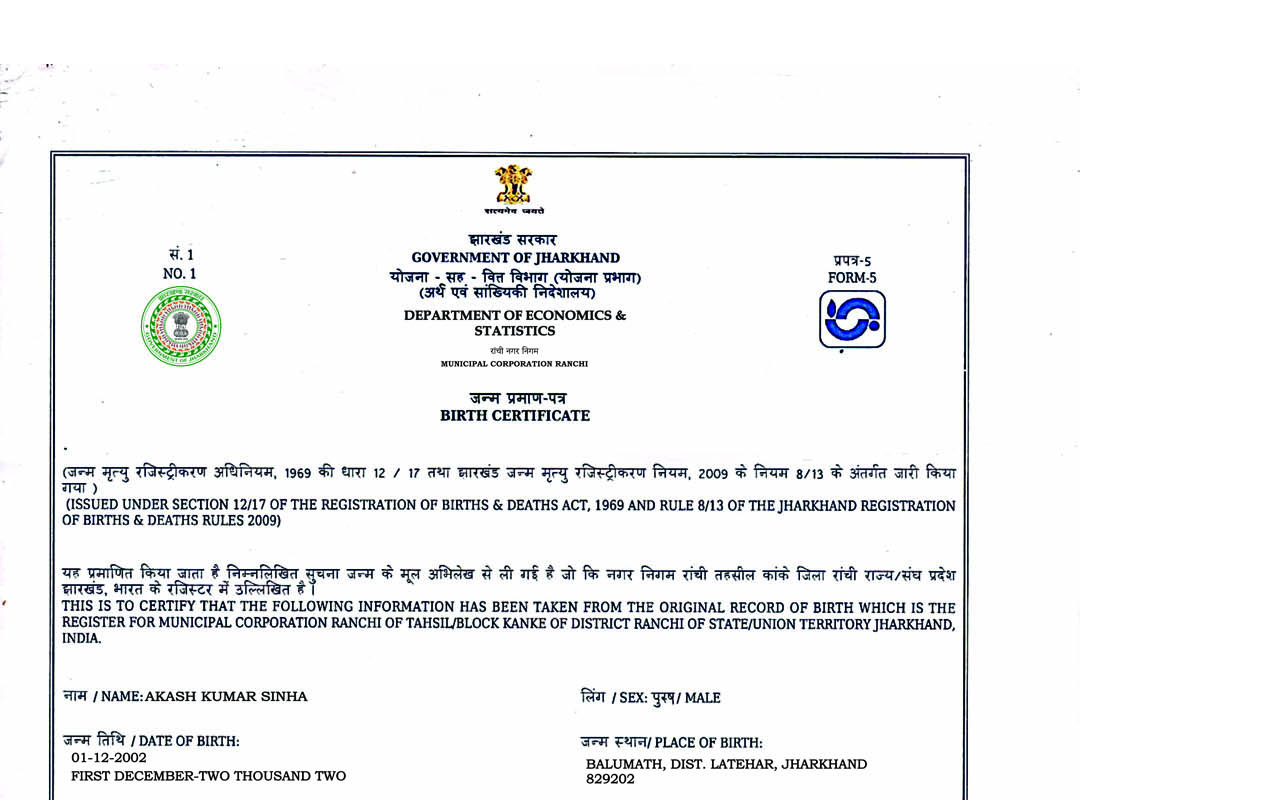
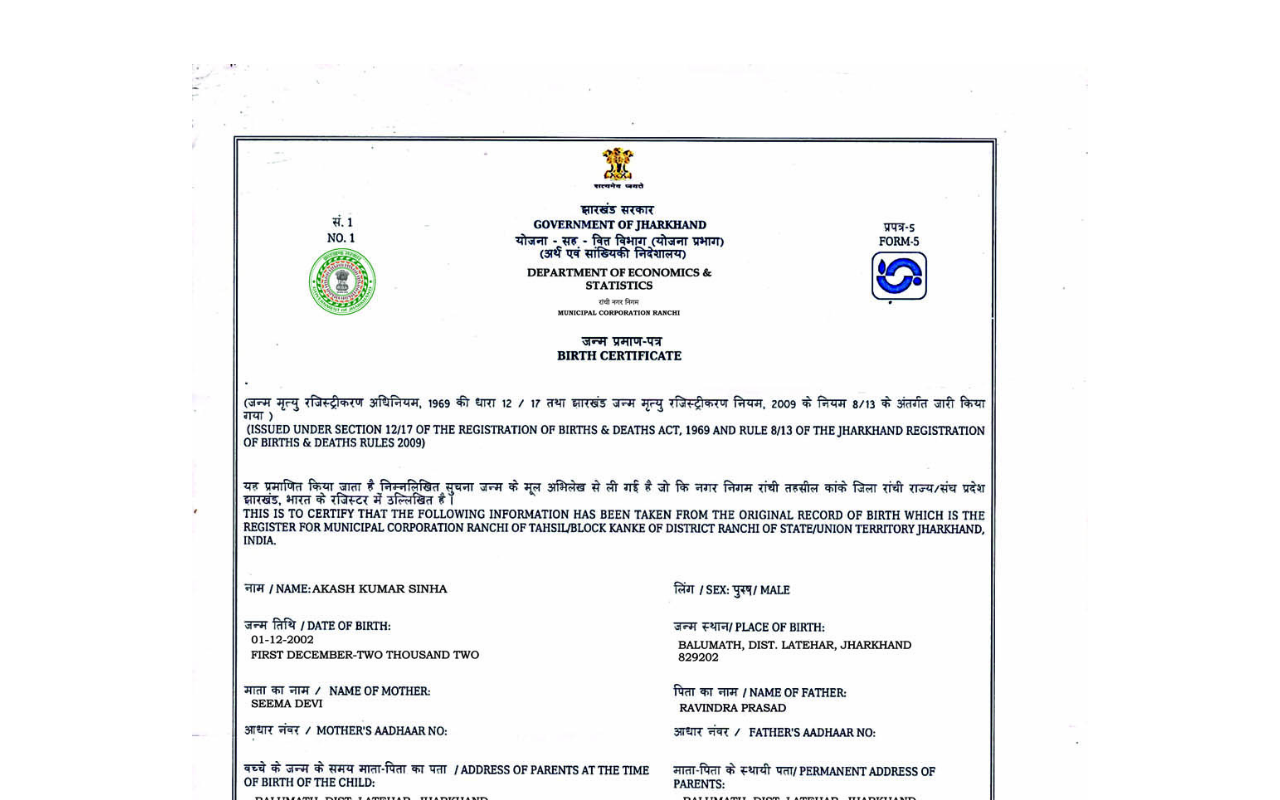
Before and after one commit to beastRR/dob-rec, a React (Create React App) app: page /web/index/auth/birthCertificate/view in a window 1280 px wide. Shown: the top 800 px of the page. Built offline with nearby package versions, Linux system fonts and the light colour scheme.

Commit message:
Update style.css

```diff
--- a/src/style.css
+++ b/src/style.css
@@ -1,9 +1,8 @@
 .box{
-/*     box-shadow: 3px 3px 7px 7px rgb(137, 134, 134); */
+    box-shadow: 3px 3px 7px 7px rgb(137, 134, 134);
     margin:0% 0% 4% 0%;
     padding: 5% 0 40% 0;
-    width:10%;
-    height:30%;
+
     background:white;
 
 
@@ -13,3 +12,8 @@
     background:white;
     text-align:center;
 }
+
+.bg{
+    width: 70%;
+    height: 90%;
+}
```
